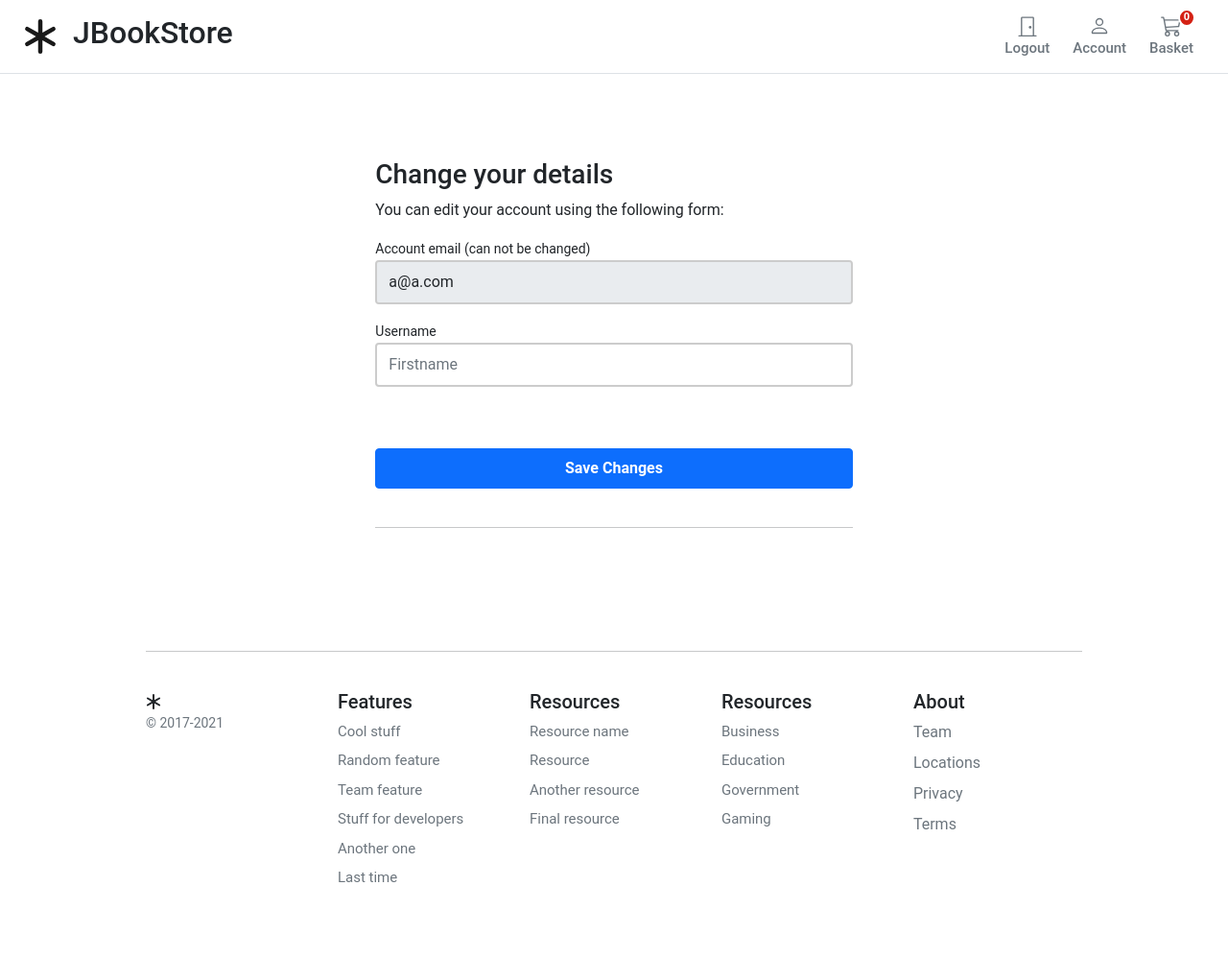
After one commit to jonathanpperry/django-ecommerce, a Django app: page /account/profile/edit/ in a window 1280 px wide. The commit adds this page. Shown: the whole page at 96% size. Run offline with Django 3.2, Linux system fonts and the light colour scheme; a user stored in the database is signed in; data that the repository does not hold is empty.

Commit message:
Implemented profile edit template and url for profile update functionality

```diff
--- a/account/forms.py
+++ b/account/forms.py
@@ -63,3 +63,27 @@ class RegistrationForm(forms.ModelForm):
             {'class': 'form-control mb-3', 'placeholder': 'Password'})
         self.fields['password2'].widget.attrs.update(
             {'class': 'form-control', 'placeholder': 'Repeat Password'})
+
+
+class UserEditForm(forms.ModelForm):
+
+    email = forms.EmailField(
+        label='Account email (can not be changed)', max_length=200, widget=forms.TextInput(
+            attrs={'class': 'form-control mb-3', 'placeholder': 'email', 'id': 'form-email', 'readonly': 'readonly'}))
+
+    user_name = forms.CharField(
+        label='Firstname', min_length=4, max_length=50, widget=forms.TextInput(
+            attrs={'class': 'form-control mb-3', 'placeholder': 'Username', 'id': 'form-firstname', 'readonly': 'readonly'}))
+
+    first_name = forms.CharField(
+        label='Username', min_length=4, max_length=50, widget=forms.TextInput(
+            attrs={'class': 'form-control mb-3', 'placeholder': 'Firstname', 'id': 'form-lastname'}))
+
+    class Meta:
+        model = UserBase
+        fields = ('email', 'user_name', 'first_name',)
+
+    def __init__(self, *args, **kwargs):
+        super().__init__(*args, **kwargs)
+        self.fields['user_name'].required = True
+        self.fields['email'].required = True
--- a/account/urls.py
+++ b/account/urls.py
@@ -10,9 +10,10 @@ app_name = 'account'
 urlpatterns = [
     path('login/', auth_views.LoginView.as_view(template_name='account/registration/login.html',
                                                 form_class=UserLoginForm), name='login'),
-    path('logout/', auth_views.LogoutView.as_view(next_page='/account/login'), name='logout'),
+    path('logout/', auth_views.LogoutView.as_view(next_page='/account/login/'), name='logout'),
     path('register/', views.account_register, name='register'),
     path('activate/<slug:uidb64>/<slug:token>)/', views.account_activate, name='activate'),
     # User dashboard
-    path('dashboard/', views.dashboard, name='dashboard')
+    path('dashboard/', views.dashboard, name='dashboard'),
+    path('profile/edit/', views.edit_details, name='edit_details'),
 ]
--- a/account/views.py
+++ b/account/views.py
@@ -9,7 +9,7 @@ from django.utils.http import urlsafe_base64_decode, urlsafe_base64_encode
 
 # from orders.views import user_orders
 
-from .forms import RegistrationForm
+from .forms import RegistrationForm, UserEditForm
 from .models import UserBase
 from .tokens import account_activation_token
 
--- /dev/null
+++ b/templates/account/user/edit_details.html
@@ -0,0 +1,72 @@
+{% extends "../../store/base.html" %}
+{% block title %}Edit Profile{% endblock %}
+{% block content %}
+
+<style>
+    .account-form input {
+        border: 2px solid #ccc;
+        height: calc(2em + .75rem + 2px);
+    }
+
+    .account-form input:focus {
+        border-color: #1497ff;
+        box-shadow: none;
+    }
+</style>
+
+<div class="container-fluid">
+    <div class="row no-gutter">
+        <div class="col-md-12">
+            <div class="login d-flex align-items-center py-5">
+                <div class="container">
+                    <div class="row">
+                        <div class="col-12 col-lg-7  mx-auto">
+
+                            <form class="account-form px-4 pt-4" method="post" enctype="multipart/form-data">
+
+                                {% if user_form.is_valid and profile_form.is_valid  %}
+                                <div class="alert alert-primary" role="alert">
+                                    Details successfully updated!
+                                </div>
+                                <p class="small text-center pt-0">
+                                    <a href="{% url "account:dashboard" %}">Back to Dashboard</a>
+                                </p>
+                                {%else%}
+                                <h3>Change your details</h3>
+                                <p>You can edit your account using the following form:</p>
+                                {% endif %}
+
+                                {% if form.errors %}
+                                <div class="alert alert-primary" role="alert">
+                                    Error: Please try again!
+                                </div>
+                                {% endif %}
+
+                                {% csrf_token %}
+                                <label class="small font-weight-bold">{{ user_form.email.label}}</label>
+                                {{ user_form.email }}
+                                <label class="small font-weight-bold">{{ user_form.first_name.label}}</label>
+                                {{ user_form.first_name }}
+
+
+
+                                <button class="btn btn-primary btn-block py-2 mb-4 mt-5 fw-bold w-100" type="submit"
+                                    value="Save changes">Save Changes</button>
+                                <hr class="mb-3">
+                            </form>
+                            {% comment %} <form class="account-form px-4" action="{% url "account:delete_user" %}" method="post">
+                                {% csrf_token %}
+                                <p class=" h3 pt-4 font-weight-bold">Delete Account</p>
+                                <p>Are you sure you want to delete your account?</p>
+                                <button type="submit" role="button"
+                                    class="btn btn-danger btn-block py-2 mb-4 mt-5 fw-bold w-100">Delete</button>
+                            </form> {% endcomment %}
+
+                        </div>
+                    </div>
+                </div>
+            </div>
+        </div>
+    </div>
+</div>
+{% endblock %}
```
Also changed, not shown: templates/account/user/dashboard.html (+10 -11 lines), db.sqlite3.
